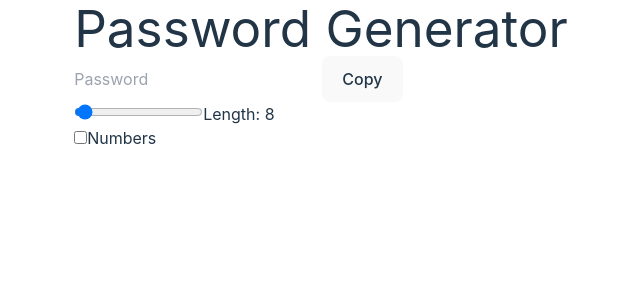
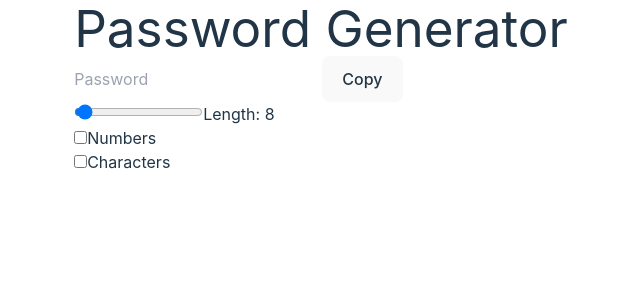
Before and after one commit to GautamShriharsh/React_Journey, a React app in the folder 05passwordGenerator/: page / in a window 1280 px wide. Shown: the top 300 px of the page, without its empty margins (319-959 px from the left). Built offline with nearby package versions, Linux system fonts and the light colour scheme; the HTML template or start-up script is replaced by a standard one.

Commit message:
Created input for characters

```diff
--- a/05passwordGenerator/src/App.jsx
+++ b/05passwordGenerator/src/App.jsx
@@ -64,7 +64,19 @@ function App() {
              />
             <label htmlFor='numInput'>Numbers</label>
           </div>
+          <div className='flex items-center gap-x-1'>
+           <input
+           type="checkbox"
+           defaultChecked={charAllowed}
+           id='charInput'
+           onChange={() => {
+            setCharAllowed((prev) => !prev)
+           }}
+           />
+           <label htmlFor="charInput">Characters</label>
+          </div>
         </div>
+
       </div>
     </>
   );
```
